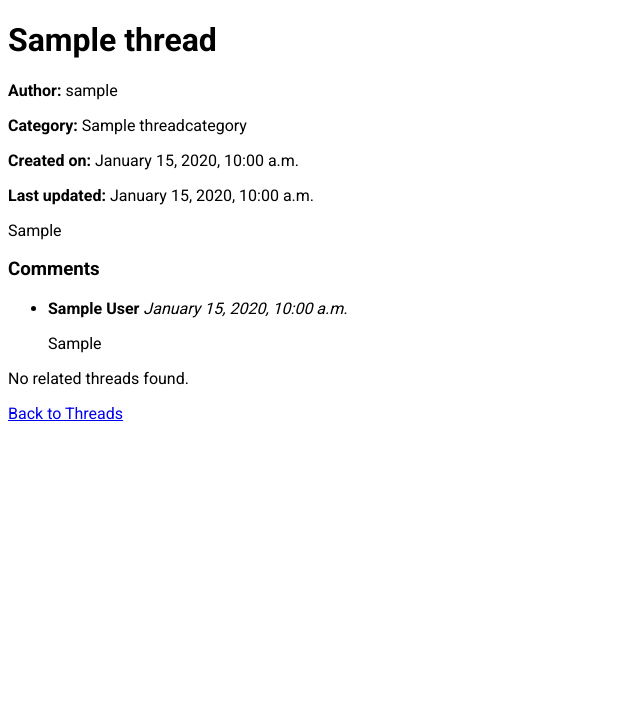
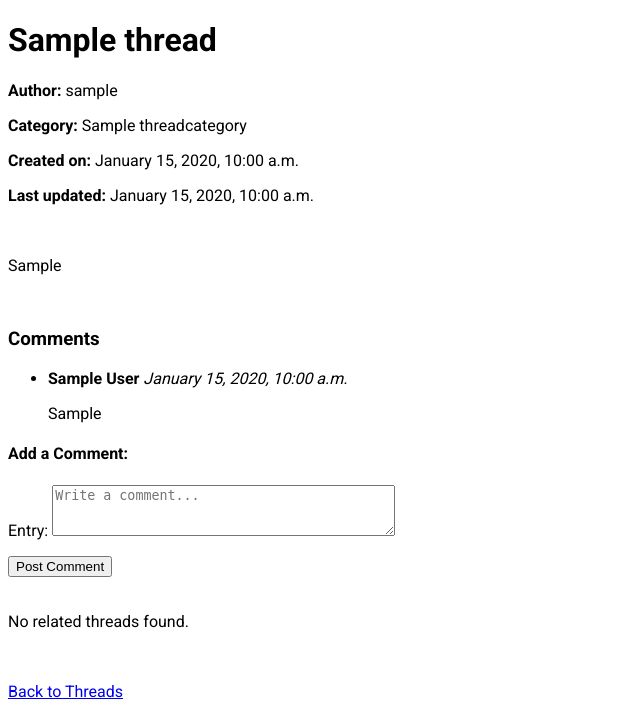
Before and after one commit to ls-s40/hobbysite-E-14, a Django app: page /forum/thread/1/ in a window 1280 px wide. Shown: the part 102-819 px from the top of the page, without its empty margins (0-640 px from the left). Before the commit the page ends 523 px from the top, so only its background shows below. Run offline with Django 5.2, Linux system fonts and the light colour scheme; a user stored in the database is signed in; tables that the repository leaves empty hold one stand-in row (values such as "Sample post").

Commit message:
Added commenting functionality.

```diff
--- a/hobbysite/forum/forms.py
+++ b/hobbysite/forum/forms.py
@@ -1,7 +1,7 @@
 """Creates the form objects to be used on the web app."""
 
 from django import forms
-from .models import Thread
+from .models import Thread, Comment
 
 class ThreadForm(forms.ModelForm):
     """Defines form to create threads."""
@@ -11,3 +11,15 @@ class ThreadForm(forms.ModelForm):
 
         model = Thread
         fields = ['title', 'category', 'entry', 'image']
+
+class CommentForm(forms.ModelForm):
+    """Defines form to create comments."""
+
+    class Meta:
+        """Identifies model and attributes to be filled in form."""
+
+        model = Comment
+        fields = ['entry']
+        widgets = {
+            'entry': forms.Textarea(attrs={'rows': 3, 'placeholder': 'Write a comment...'})
+        }
--- a/hobbysite/forum/templates/forum/thread_detail.html
+++ b/hobbysite/forum/templates/forum/thread_detail.html
@@ -24,10 +24,13 @@
     <p><strong>Last updated:</strong> {{ thread.updated_on|date:"F j, Y, g:i a" }}</p>
 
     <div>
+        <br>
         <p>{{ thread.entry|linebreaks }}</p>
+        <br>
     </div>
 
     <h3>Comments</h3>
+
 
     <div>
     {% if comments %}
@@ -46,6 +49,16 @@
     </div>
 
     <div>
+    <h4>Add a Comment:</h4>
+    <form method="post">
+    {% csrf_token %}
+    {{ form.as_p }}
+    <button type="submit">Post Comment</button>
+    </form>
+    <br>
+    </div>
+
+    <div>
     {% if other_threads %}
     <h3>Related Threads:</h3>
     <ul>
@@ -56,6 +69,7 @@
     {% else %}
     <p>No related threads found.</p>
     {% endif %}
+    <br>
     </div>
 
 
--- a/hobbysite/forum/views.py
+++ b/hobbysite/forum/views.py
@@ -4,7 +4,7 @@ from django.shortcuts import get_object_or_404, render, redirect
 from .models import Thread, ThreadCategory
 from django.contrib.auth.decorators import login_required
 from user_management.models import Profile
-from .forms import ThreadForm
+from .forms import ThreadForm, CommentForm
 
 # Create your views here.
 
@@ -27,18 +27,30 @@ def thread_list(request):
 
     return render(request, 'forum/thread_list.html', ctx)
 
-
+@login_required
 def thread_detail(request, id):
     """Return render of detail view page using Thread and ThreadCateogry models."""
     thread = get_object_or_404(Thread, id=id)
     category = thread.category
     other_threads = Thread.objects.filter(category=category).exclude(id=thread.id)
+    comments = thread.comments.all()
 
-    comments = thread.comments.all()
+    if request.method == 'POST':
+        form = CommentForm(request.POST)
+        if form.is_valid():
+            comment = form.save(commit=False)
+            comment.thread = thread
+            comment.author = Profile.objects.get(user=request.user)
+            comment.save()
+            return redirect(thread.get_absolute_url())
+    else:
+        form = CommentForm()
+
     ctx = {
         'thread': thread,
         'comments': comments,
-        'other_threads': other_threads
+        'other_threads': other_threads,
+        'form':form
     }
     return render(request, 'forum/thread_detail.html', ctx)
 
```
